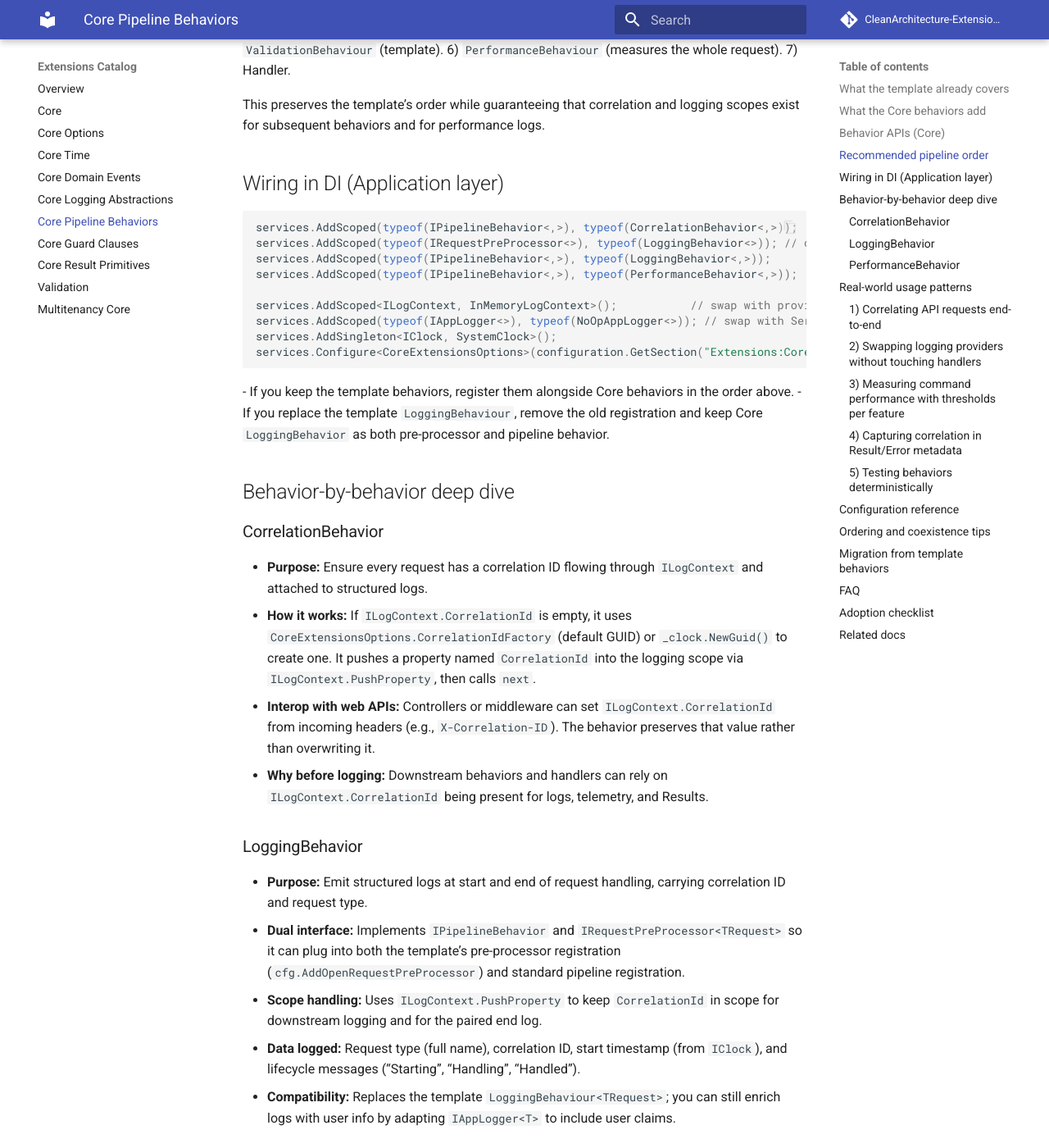
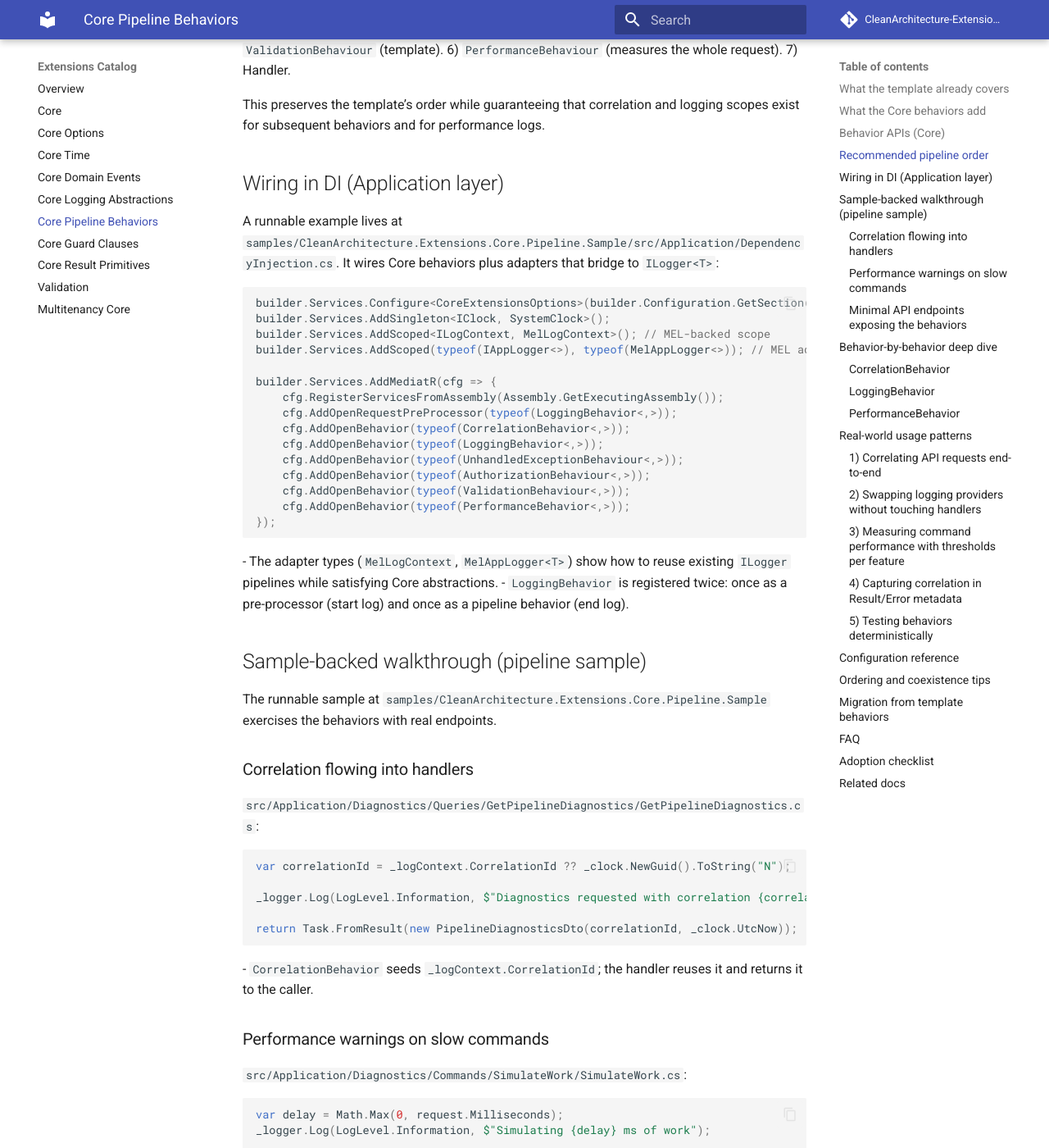
Before and after one commit to CleanArchitecture-Extensions/CleanArchitecture.Extensions, an MkDocs documentation site: the page built from docs/extensions/core-pipeline-behaviors.md, in a window 1280 px wide and 1400 px high, scrolled down 1862 px. Shown: the whole window at 82% size. Built offline with MkDocs 1.6.1 and Material for MkDocs 9.7.7, drawn with Linux system fonts in a browser that asks for light colours; comment, search, counter and statistics services are not loaded; some of the changed text lies outside the part shown.

Commit message:
Update Core Pipeline docs with sample-backed walkthrough
Expanded documentation for Core Pipeline behaviors to include real code snippets and a walkthrough from the runnable sample solution. Added DI wiring examples, handler correlation usage, performance warnings, and minimal API endpoint integration to improve clarity and practical guidance.

````diff
--- a/docs/extensions/core-pipeline-behaviors.md
+++ b/docs/extensions/core-pipeline-behaviors.md
@@ -50,19 +50,67 @@
 This preserves the template’s order while guaranteeing that correlation and logging scopes exist for subsequent behaviors and for performance logs.
 
 ## Wiring in DI (Application layer)
+A runnable example lives at `samples/CleanArchitecture.Extensions.Core.Pipeline.Sample/src/Application/DependencyInjection.cs`. It wires Core behaviors plus adapters that bridge to `ILogger<T>`:
+
 ```csharp
-services.AddScoped(typeof(IPipelineBehavior<,>), typeof(CorrelationBehavior<,>));
-services.AddScoped(typeof(IRequestPreProcessor<>), typeof(LoggingBehavior<>)); // optional pre-processor hook
-services.AddScoped(typeof(IPipelineBehavior<,>), typeof(LoggingBehavior<,>));
-services.AddScoped(typeof(IPipelineBehavior<,>), typeof(PerformanceBehavior<,>));
+builder.Services.Configure<CoreExtensionsOptions>(builder.Configuration.GetSection("Extensions:Core"));
+builder.Services.AddSingleton<IClock, SystemClock>();
+builder.Services.AddScoped<ILogContext, MelLogContext>(); // MEL-backed scope
+builder.Services.AddScoped(typeof(IAppLogger<>), typeof(MelAppLogger<>)); // MEL adapter
 
-services.AddScoped<ILogContext, InMemoryLogContext>();           // swap with provider-specific context
-services.AddScoped(typeof(IAppLogger<>), typeof(NoOpAppLogger<>)); // swap with Serilog/MEL adapter
-services.AddSingleton<IClock, SystemClock>();
-services.Configure<CoreExtensionsOptions>(configuration.GetSection("Extensions:Core"));
+builder.Services.AddMediatR(cfg => {
+    cfg.RegisterServicesFromAssembly(Assembly.GetExecutingAssembly());
+    cfg.AddOpenRequestPreProcessor(typeof(LoggingBehavior<,>));
+    cfg.AddOpenBehavior(typeof(CorrelationBehavior<,>));
+    cfg.AddOpenBehavior(typeof(LoggingBehavior<,>));
+    cfg.AddOpenBehavior(typeof(UnhandledExceptionBehaviour<,>));
+    cfg.AddOpenBehavior(typeof(AuthorizationBehaviour<,>));
+    cfg.AddOpenBehavior(typeof(ValidationBehaviour<,>));
+    cfg.AddOpenBehavior(typeof(PerformanceBehavior<,>));
+});
 ```
-- If you keep the template behaviors, register them alongside Core behaviors in the order above.
-- If you replace the template `LoggingBehaviour`, remove the old registration and keep Core `LoggingBehavior` as both pre-processor and pipeline behavior.
+- The adapter types (`MelLogContext`, `MelAppLogger<T>`) show how to reuse existing `ILogger` pipelines while satisfying Core abstractions.
+- `LoggingBehavior` is registered twice: once as a pre-processor (start log) and once as a pipeline behavior (end log).
+
+## Sample-backed walkthrough (pipeline sample)
+The runnable sample at `samples/CleanArchitecture.Extensions.Core.Pipeline.Sample` exercises the behaviors with real endpoints.
+
+### Correlation flowing into handlers
+`src/Application/Diagnostics/Queries/GetPipelineDiagnostics/GetPipelineDiagnostics.cs`:
+```csharp
+var correlationId = _logContext.CorrelationId ?? _clock.NewGuid().ToString("N");
+
+_logger.Log(LogLevel.Information, $"Diagnostics requested with correlation {correlationId}");
+
+return Task.FromResult(new PipelineDiagnosticsDto(correlationId, _clock.UtcNow));
+```
+- `CorrelationBehavior` seeds `_logContext.CorrelationId`; the handler reuses it and returns it to the caller.
+
+### Performance warnings on slow commands
+`src/Application/Diagnostics/Commands/SimulateWork/SimulateWork.cs`:
+```csharp
+var delay = Math.Max(0, request.Milliseconds);
+_logger.Log(LogLevel.Information, $"Simulating {delay} ms of work");
+
+await _clock.Delay(TimeSpan.FromMilliseconds(delay), cancellationToken);
+
+_logger.Log(LogLevel.Debug, $"Completed simulated work after {delay} ms");
+```
+- With `PerformanceWarningThreshold` set to 400 ms in `src/Web/appsettings.json`, `POST /api/Diagnostics/simulate?milliseconds=650` emits a performance warning from `PerformanceBehavior` while returning 202 Accepted.
+
+### Minimal API endpoints exposing the behaviors
+`src/Web/Endpoints/Diagnostics.cs`:
+```csharp
+public async Task<IResult> GetPipelineDiagnostics(ISender sender) =>
+    TypedResults.Ok(await sender.Send(new GetPipelineDiagnosticsQuery()));
+
+public async Task<IResult> SimulateWork(ISender sender, int milliseconds = 600)
+{
+    await sender.Send(new SimulateWorkCommand(milliseconds));
+    return TypedResults.Accepted($"/api/{nameof(Diagnostics)}/simulate?milliseconds={milliseconds}");
+}
+```
+- `LoggingBehavior` logs start/end, `CorrelationBehavior` scopes correlation, and `PerformanceBehavior` times the simulated work.
 
 ## Behavior-by-behavior deep dive
 
````
Also changed, not shown: AGENTS.md (+1 -0 lines).
